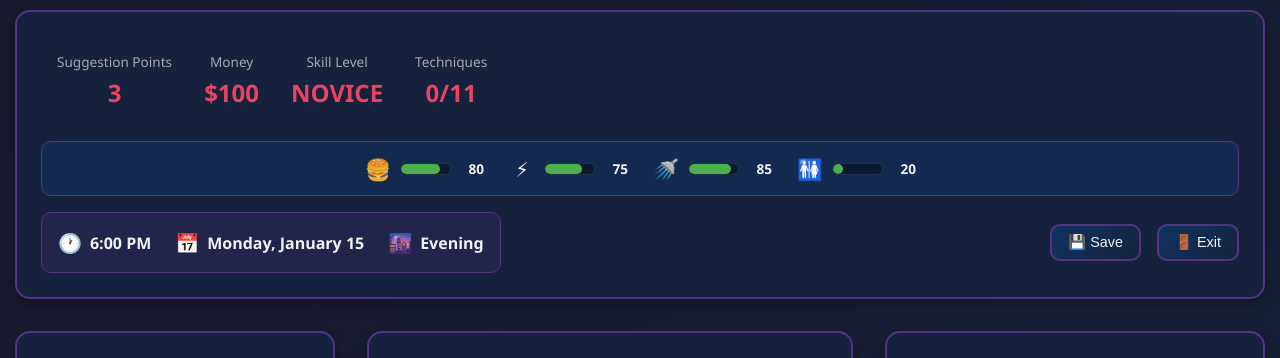
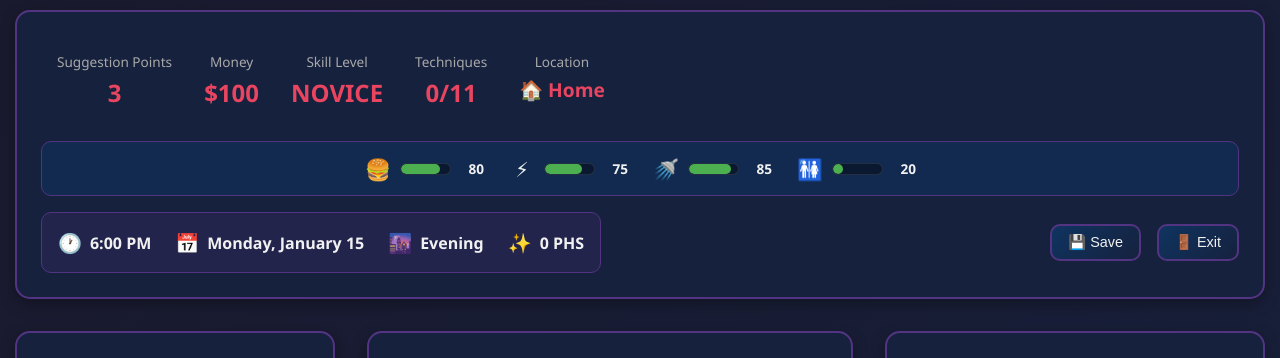
Before and after one commit to chananmeir/mytest, a Flask app: page /game in a window 1280 px wide. Shown: the top 358 px of the page. Run offline with Flask 3, Linux system fonts and the light colour scheme; some libraries are stand-ins or nearby versions.

Commit message:
Add location and active PHS count to header
Fills empty space in the header with useful information:

**After Techniques stat:**
- Added current location display (e.g., 🏠 Home, 🌳 City Park)
- Updates dynamically when traveling
- Icons for each location

**After Evening/time:**
- Added active PHS counter (e.g., ✨ 5 PHS)
- Shows total hypnotic suggestions active across all characters
- Updates in real-time

Makes better use of header space with relevant game info!

```diff
--- a/static/js/game.js
+++ b/static/js/game.js
@@ -513,11 +513,45 @@ function updateGameState() {
             $('#money-display').text(`$${data.player.money}`);
             $('#skill-level').text(data.player.skill_level.toUpperCase());
             $('#techniques-count').text(`${data.player.techniques_mastered}/${data.player.total_techniques}`);
+
+            // Update location display
+            if (data.player.current_location) {
+                const locationName = data.player.current_location.replace(/_/g, ' ');
+                const locationIcon = getLocationIcon(data.player.current_location);
+                $('#location-display').text(`${locationIcon} ${locationName}`);
+            }
+
+            // Count total active PHS across all characters
+            let totalPHS = 0;
+            if (data.characters) {
+                Object.values(data.characters).forEach(char => {
+                    if (char.active_phs) {
+                        totalPHS += char.active_phs.length;
+                    }
+                });
+            }
+            $('#active-phs-count').text(`${totalPHS} PHS`);
         }
     });
 
     // Also update time display
     updateTimeDisplay();
+}
+
+// Get icon for location
+function getLocationIcon(location) {
+    const icons = {
+        'home': '🏠',
+        'living_room': '🛋️',
+        'kitchen': '🍳',
+        'your_room': '🚪',
+        'fitness_center': '💪',
+        'city_park': '🌳',
+        'coffee_shop': '☕',
+        'library': '📚',
+        'shopping_mall': '🛍️'
+    };
+    return icons[location] || '📍';
 }
 
 // Update time display
--- a/templates/game.html
+++ b/templates/game.html
@@ -21,6 +21,10 @@
         <div class="stat-item">
             <span class="stat-label">Techniques</span>
             <span class="stat-value" id="techniques-count">{{ game_state.player.hypnosis_knowledge.known_techniques|length }}/11</span>
+        </div>
+        <div class="stat-item">
+            <span class="stat-label">Location</span>
+            <span class="stat-value" id="location-display" style="font-size: 1.2rem;">🏠 Home</span>
         </div>
     </div>
 
@@ -68,6 +72,10 @@
         <div class="time-item">
             <span class="time-icon">🌆</span>
             <span class="time-value" id="current-period">Evening</span>
+        </div>
+        <div class="time-item" title="Active Post-Hypnotic Suggestions across all characters">
+            <span class="time-icon">✨</span>
+            <span class="time-value" id="active-phs-count">0 PHS</span>
         </div>
     </div>
 
```
